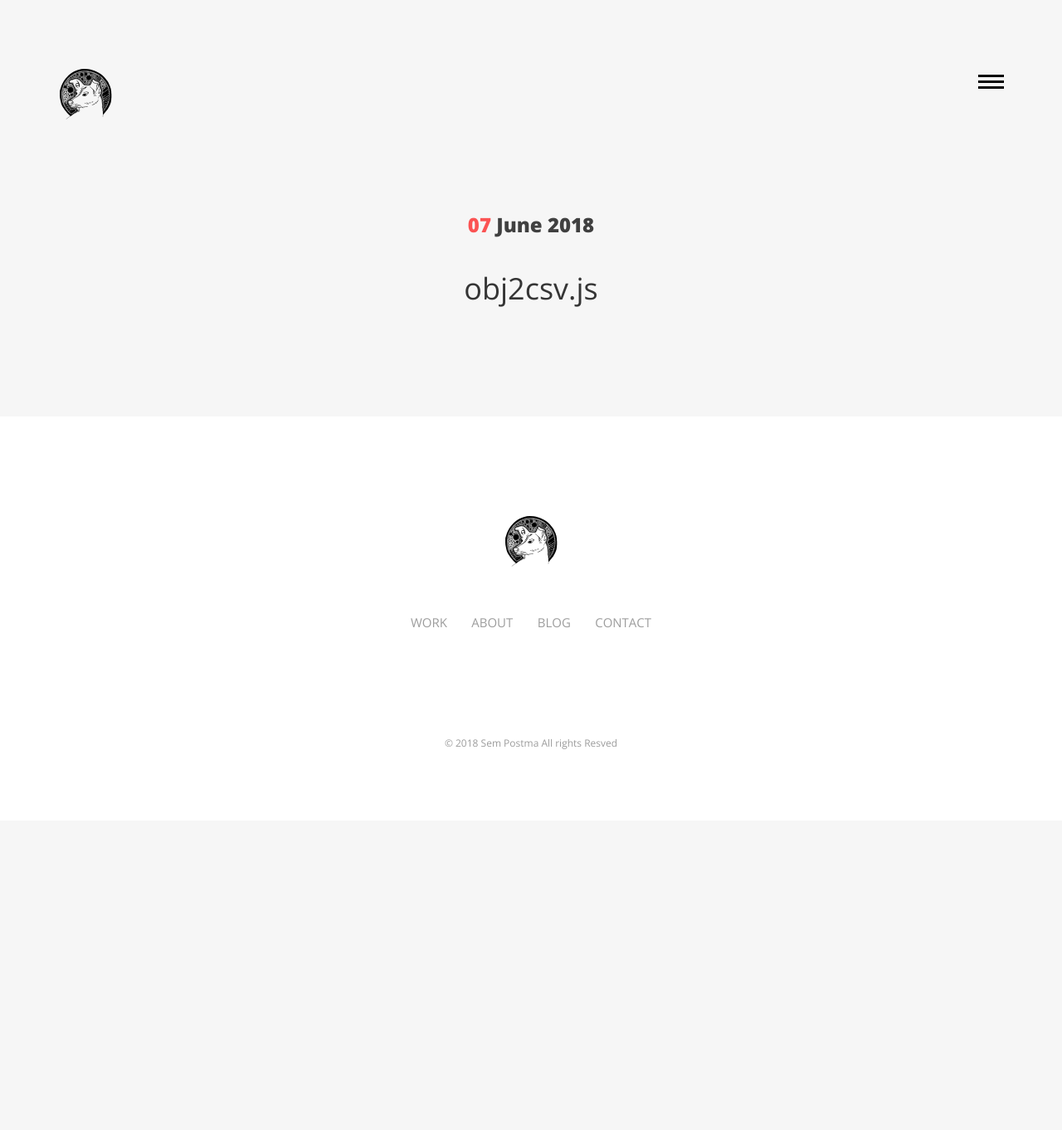
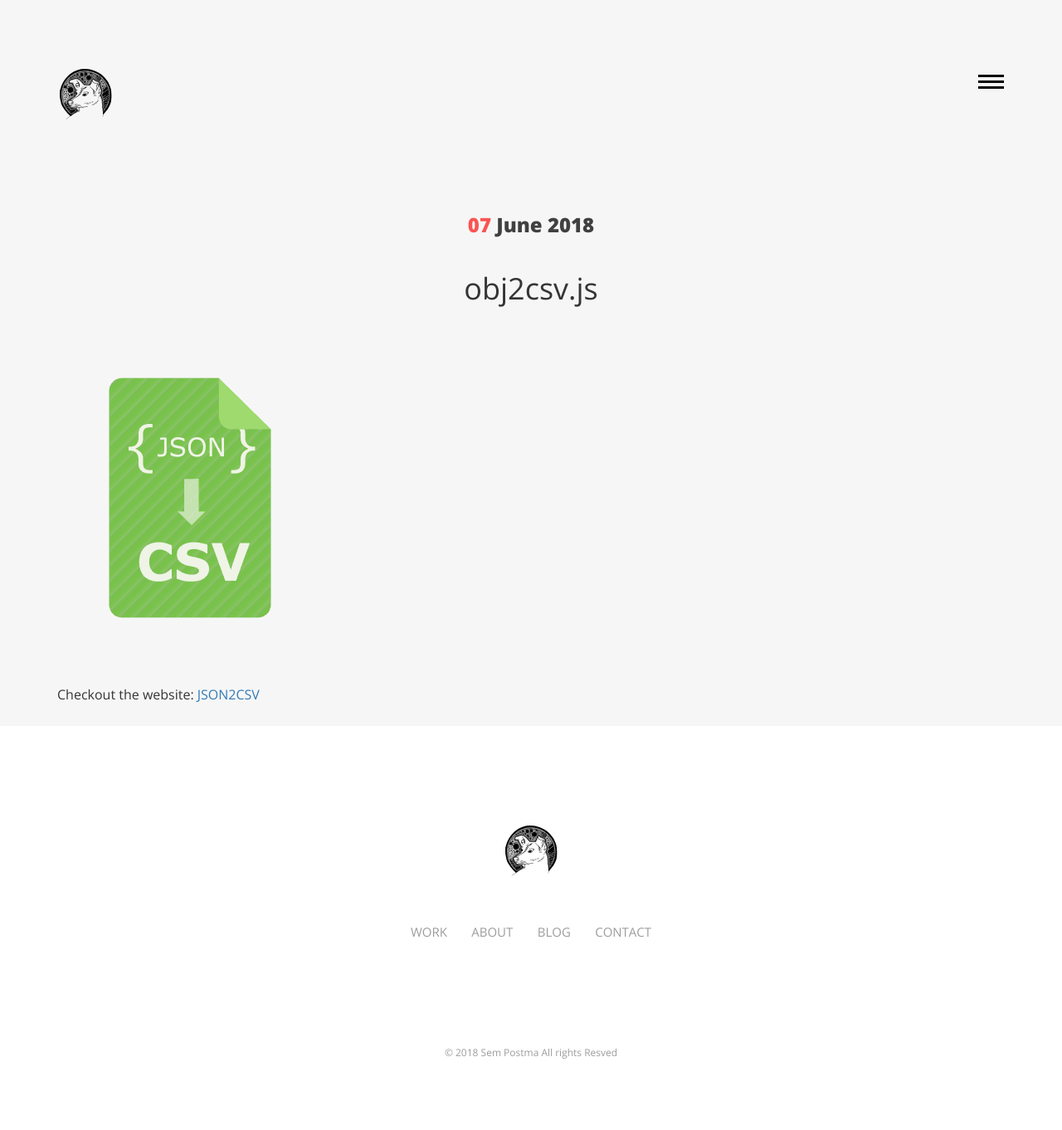
Before and after one commit to LesterGallagher/LesterGallagher.github.io, a Jekyll site: the page built from _posts/2018-06-07-obj2csv-dot-js.markdown, in a window 1280 px wide. Shown: the whole page at 83% size. Built offline with Jekyll 4.4.1, drawn with Linux system fonts in a browser that asks for light colours; before the commit the page ends 989 px from its top, so only the background shows below that.

Commit message:
Updated Obj2csv Dot Js

```diff
--- a/_posts/2018-06-07-obj2csv-dot-js.markdown
+++ b/_posts/2018-06-07-obj2csv-dot-js.markdown
@@ -1,4 +1,7 @@
 ---
 title: obj2csv.js
 date: 2018-06-07 13:45:00 +02:00
+image: "/uploads/icon-sm-7efc02.png"
 ---
+
+Checkout the website: [JSON2CSV](http://esstudio.site/json2csv)
```
